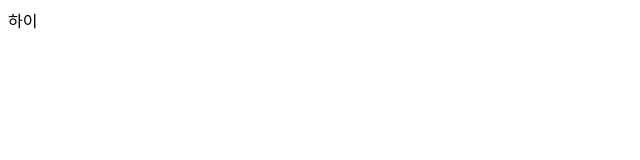
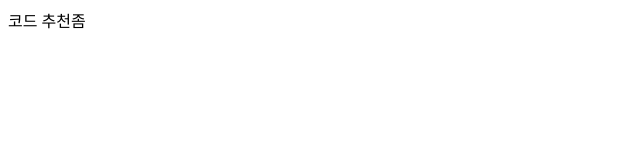
Before and after one commit to soloon76/soloon.cloud, a website: page about.html in a window 1280 px wide. Shown: the full height of the page, 0-640 px from the left. Drawn offline with Linux system fonts and the light colour scheme.

Commit message:
테스트5555

```diff
--- a/about.html
+++ b/about.html
@@ -6,6 +6,6 @@
     <title>Document</title>
 </head>
 <body>
-    하이
+ 코드 추천좀
 </body>
 </html>
```
